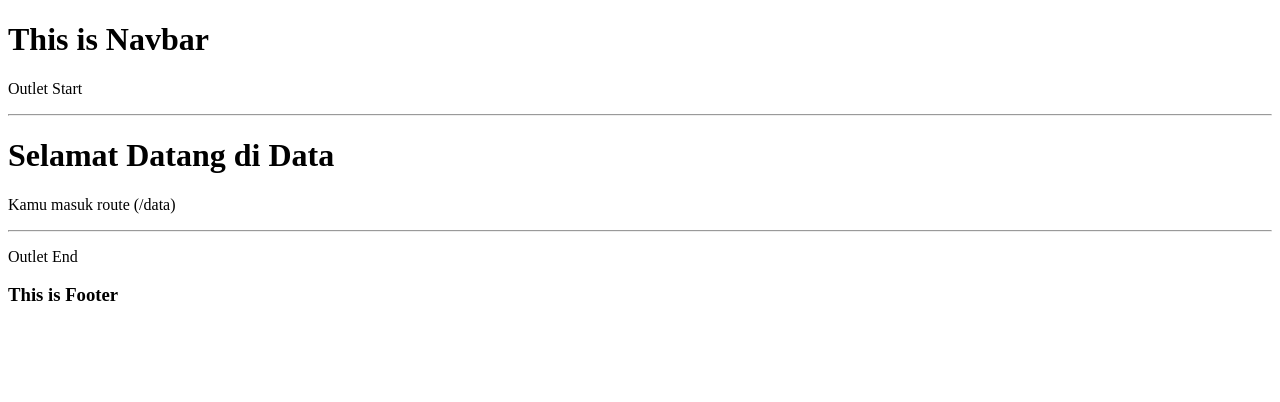
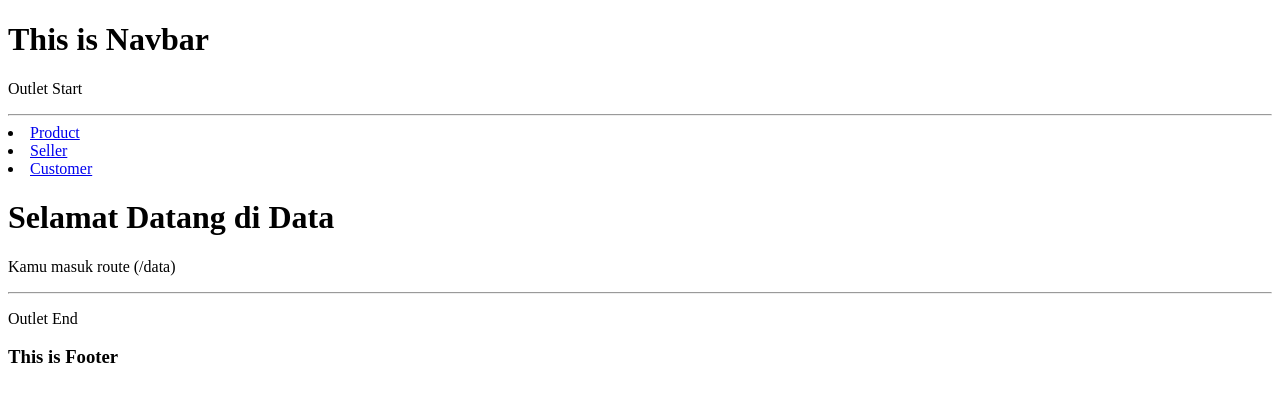
Before and after one commit to RivanFadlani/belajar-react, a React (Vite) app in the folder belajar-react-router/: page /data in a window 1280 px wide. Shown: the top 402 px of the page. Built offline with nearby package versions, Linux system fonts and the light colour scheme.

Commit message:
study(ch.2): Navigation p1 (use Link tag instead of Anchor tag)

```diff
--- a/belajar-react-router/src/pages/DataLayout.tsx
+++ b/belajar-react-router/src/pages/DataLayout.tsx
@@ -1,4 +1,4 @@
-import { Outlet } from "react-router";
+import { Link, Outlet } from "react-router";
 
 const DataLayout = () => {
   return (
@@ -7,6 +7,22 @@ const DataLayout = () => {
         <h1>This is Navbar</h1>
         <p>Outlet Start</p>
         <hr />
+      </div>
+      <div>
+        <li>
+          {/* Navigation Link */}
+          {/* Alih-alih kita menggunakan anchor (<a>), kita harus menggunakan
+            <Link> bawaan react-router dengan attr 'to'
+            */}
+          {/* ini dilakukan karena anchor memiliki sifat reload ulang ketika pindah page  */}
+          <Link to="/data/product">Product</Link>
+        </li>
+        <li>
+          <Link to="/data/seller">Seller</Link>
+        </li>
+        <li>
+          <Link to="/data/customer">Customer</Link>
+        </li>
       </div>
       <div>
         {/* Fungsinya kurang lebih mirip dengan React {children} */}
```
